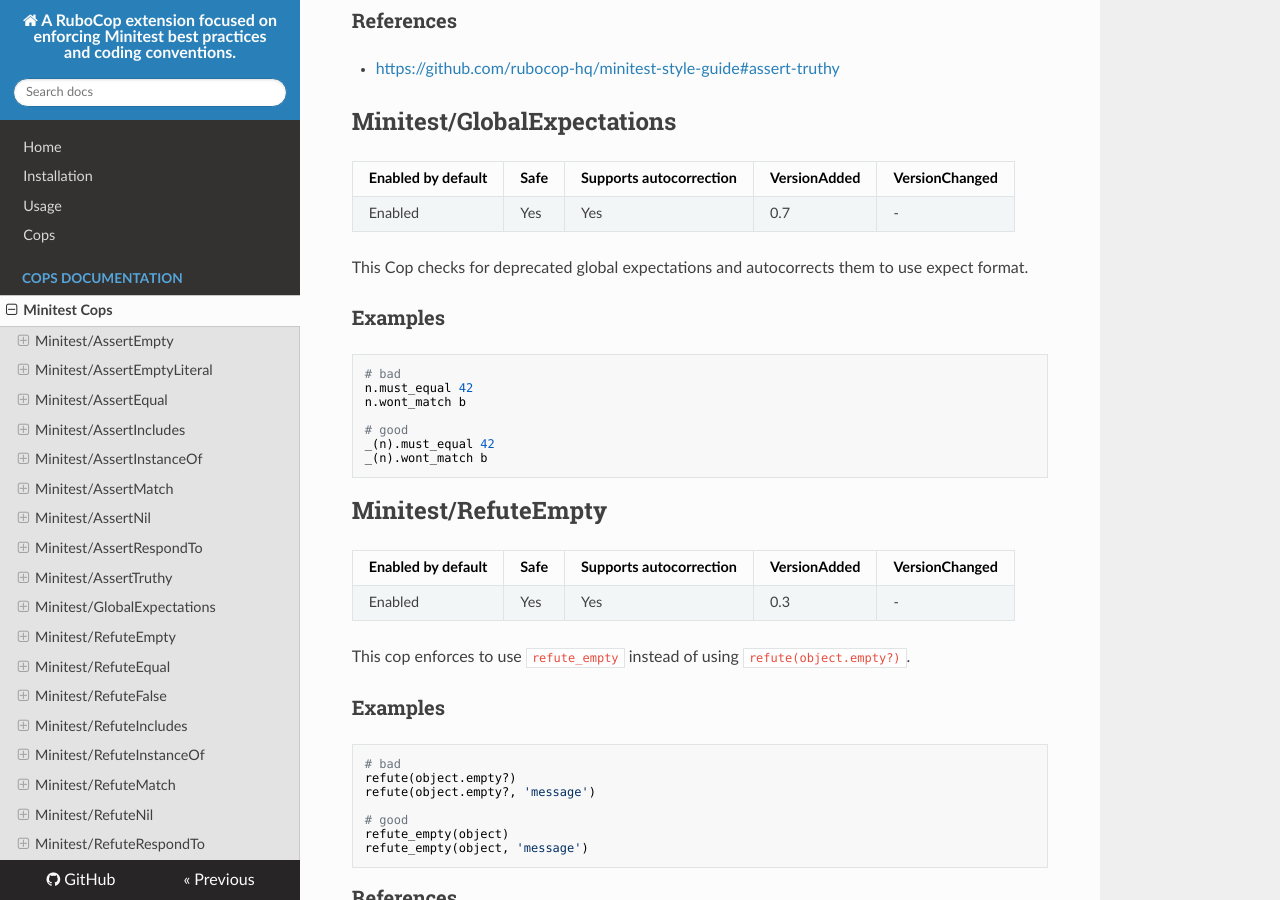
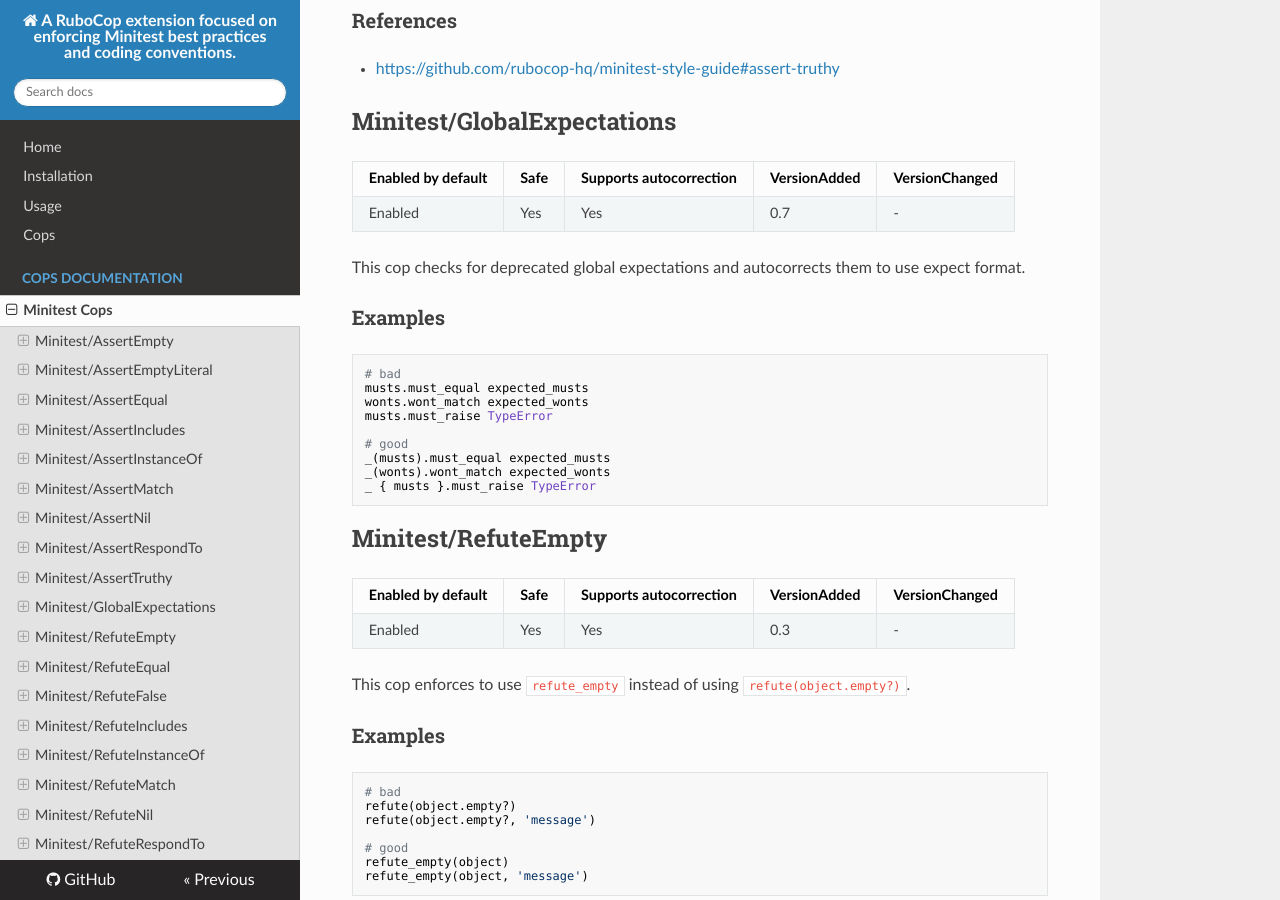
Before and after one commit to rubocop/rubocop-minitest, an MkDocs documentation site: the page built from manual/cops_minitest.md, in a window 1280 px wide and 900 px high, scrolled down 4410 px. Built offline with MkDocs 1.6.1, drawn with Linux system fonts in a browser that asks for light colours; nearby versions of some CDN libraries; old or Windows-style settings are respelled for this version of MkDocs.

Commit message:
Tweak the doc for `Minitest/GlobalExpectations` cop

````diff
--- a/manual/cops_minitest.md
+++ b/manual/cops_minitest.md
@@ -226,19 +226,21 @@ Enabled by default | Safe | Supports autocorrection | VersionAdded | VersionChan
 --- | --- | --- | --- | ---
 Enabled | Yes | Yes  | 0.7 | -
 
-This Cop checks for deprecated global expectations
+This cop checks for deprecated global expectations
 and autocorrects them to use expect format.
 
 ### Examples
 
 ```ruby
 # bad
-n.must_equal 42
-n.wont_match b
+musts.must_equal expected_musts
+wonts.wont_match expected_wonts
+musts.must_raise TypeError
 
 # good
-_(n).must_equal 42
-_(n).wont_match b
+_(musts).must_equal expected_musts
+_(wonts).wont_match expected_wonts
+_ { musts }.must_raise TypeError
 ```
 
 ## Minitest/RefuteEmpty
````
Also changed, not shown: 1 other file.
